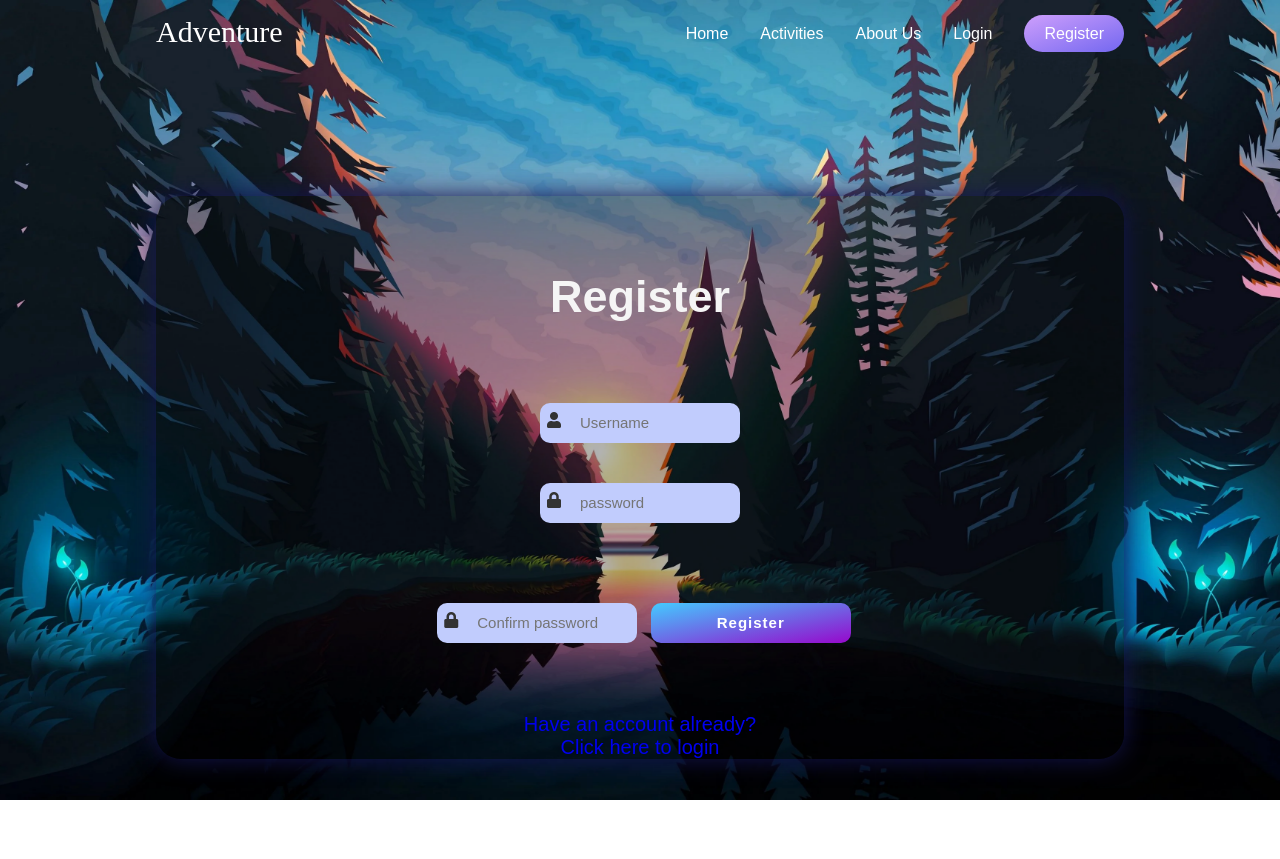
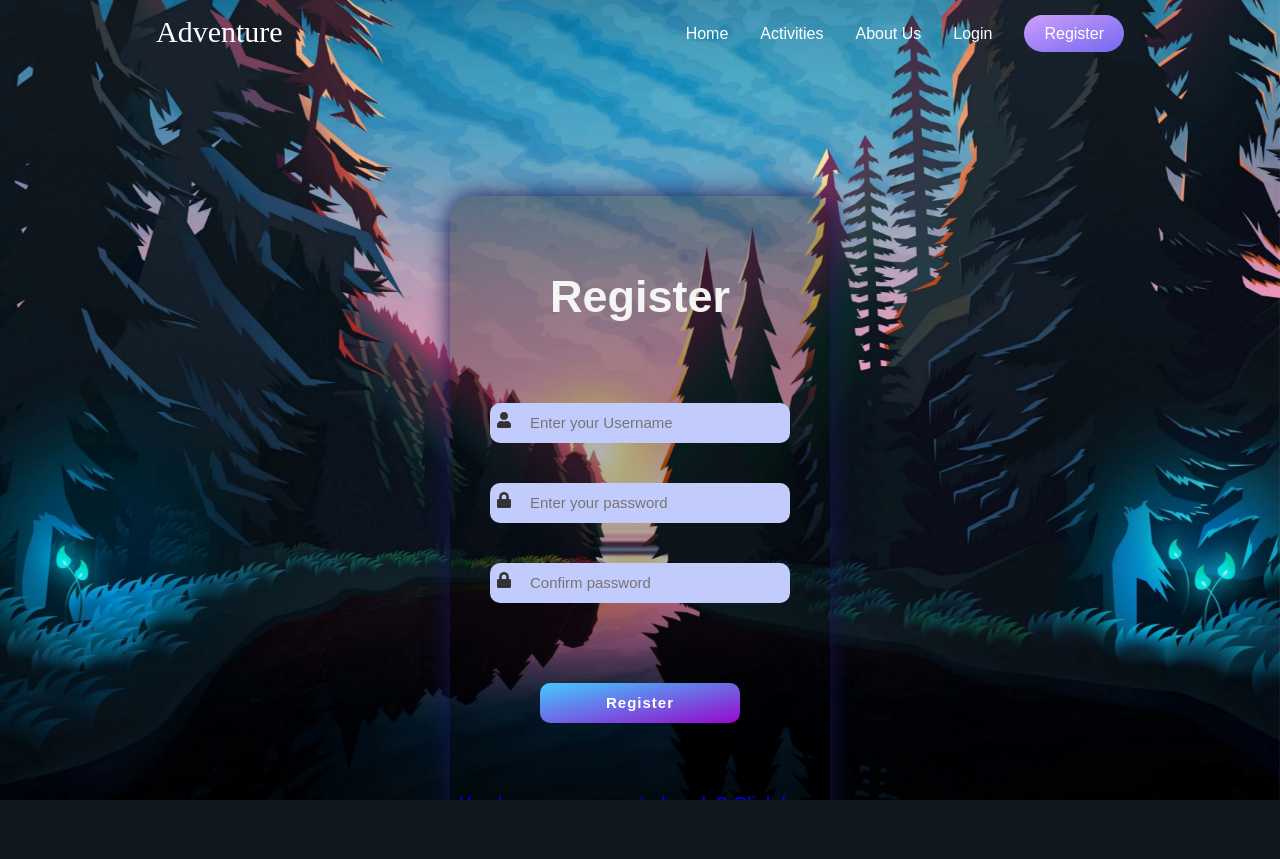
Before and after one commit to dennisshtavica/Adventure, a PHP site: page /register.html in a window 1280 px wide. After the commit the page ends 800 px from the top, so only its background shows below. Run offline with PHP 8.4, Linux system fonts and the light colour scheme; some libraries are stand-ins or nearby versions.

Commit message:
login/register-final

```diff
--- a/CSS/style.css
+++ b/CSS/style.css
@@ -223,7 +223,6 @@ button {
   top: 0;
   left: 0;
   width: 100%;
-  height: 100vh;
   object-fit: cover;
   object-position: center;
 }
@@ -547,15 +540,17 @@ body-login{
   top: 0;
   left: 0;
   width: 100%;
-  height: 100vh;
   object-fit: cover;
   object-position: center;
 }
 .login-bg{
-  position: absolute;
+  min-height: 100%;
+  min-width: 1024px;
+  position: fixed;
   background-size: cover;
   top: 0;
   left: 0;
+  height: auto;
   width: 100%;
   object-fit: cover;
   object-position: center;
@@ -659,10 +654,10 @@ register-body {
 }
 
 .container-register {
-  width: 100%;
-  margin: 7% auto;
+  width: 380px;
+  margin:7% auto;
   border-radius: 25px;
-  background-color: rgba(0, 0, 0, 0.3);
+  background-color: rgba(0,0,0,0.3);
   box-shadow: 0 0 25px #13134f;
 }
 
@@ -681,23 +676,22 @@ register-body {
   text-align: center;
 }
 
-.main-register input,
-button {
-  width: 200px;
+.main-register input, button {
+  width: 300px;
   height: 40px;
-  border: none;
+  border-radius: 10px;
+  border:none;
   outline: none;
-  border-radius: 10px;
   padding-left: 40px;
   box-sizing: border-box;
   font-size: 15px;
   color: #333;
   margin-bottom: 40px;
 }
-.password {
+.password{
   background-color: #c1ccfd;
 }
-.username {
+.username{
   background-color: #c1ccfd;
 }
 .main-register button {
--- a/login.html
+++ b/login.html
@@ -31,7 +31,7 @@
               <a href="login.html" class="nav__link">Login</a>
             </li>
             <li class="nav__item">
-              <a href="#" class="nav__link nav__register">Register</a>
+              <a href="register.html" class="nav__link nav__register">Register</a>
             </li>
           </ul>
 
@@ -73,7 +73,7 @@
                   /> </span
                 ><br />
                 <button>login</button><br />
-                <a href="Register.html"
+                <a class="login-link" href="Register.html"
                   >Dont have an account? Click here to register</a
                 >
               </form>
--- a/register.html
+++ b/register.html
@@ -46,7 +46,7 @@
     </nav>
 </header>
 <section class="register__page">
-    <img src="/assets/images/test1.webp" alt="" class="home-bg" />
+    <img src="/assets/images/test1.webp" alt="" class="login-bg" />
     <div class="home__container container">
         <div class="container-register">
             <div class="header-register">
@@ -54,30 +54,21 @@
             </div>
             <div class="main-register">
                 <form>
-                <span>
-                  <i class="fa fa-user"></i>
-                  <input
-                          class="username"
-                          type="text"
-                          placeholder="Username"
-                          name=""
-                  /> </span><br/>
+ 			<span>
+ 				<i class="fa fa-user"></i>
+ 				<input class="username" type="text" placeholder="Enter your Username" name="">
+ 			</span><br>
                     <span>
-                  <i class="fa fa-lock"></i>
-                  <input
-                          class="password"
-                          type="password"
-                          placeholder="password"
-                          name=""
-                  /> </span><br/>
+ 				<i class="fa fa-lock"></i>
+ 				<input class="password" type="password" placeholder="Enter your password" name="">
+ 			</span><br>
                     <span>
                 <i class ="fa fa-lock"></i>
                 <input class="password" type="password" placeholder="Confirm password" name="">
-                    </span>
-                    <button>Register</button><br />
-                    <a class="login-link" href="login.html"
-                    >Have an account already?<br> Click here to login</a
-                    >
+            </span>
+                    <button>Register</button><br>
+                    <a class="register-link" href="login.html">You have an account already? Click here to login</a>
+
                 </form>
             </div>
         </div>
```
Also changed, not shown: other parts of CSS/style.css (+24 -22 lines).
